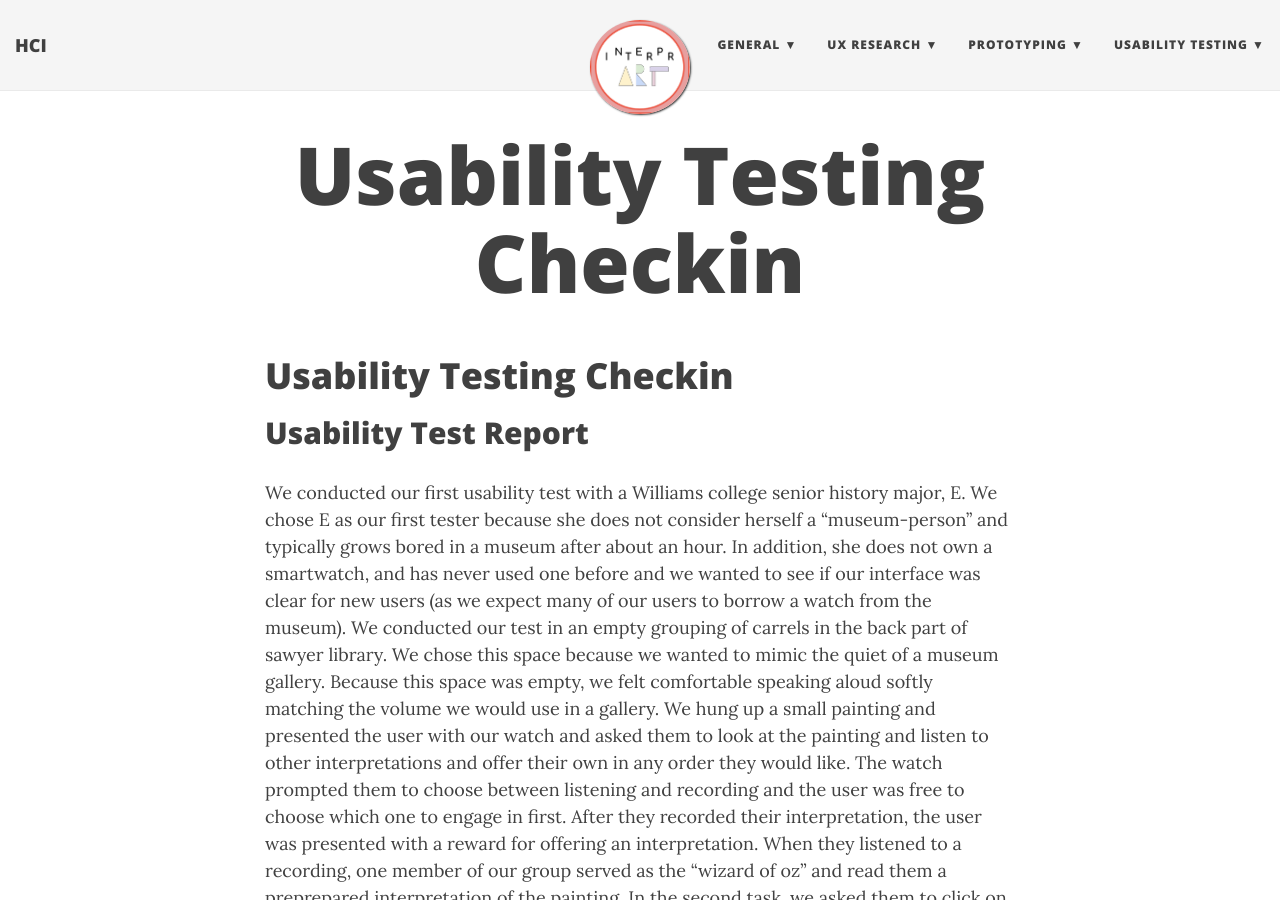
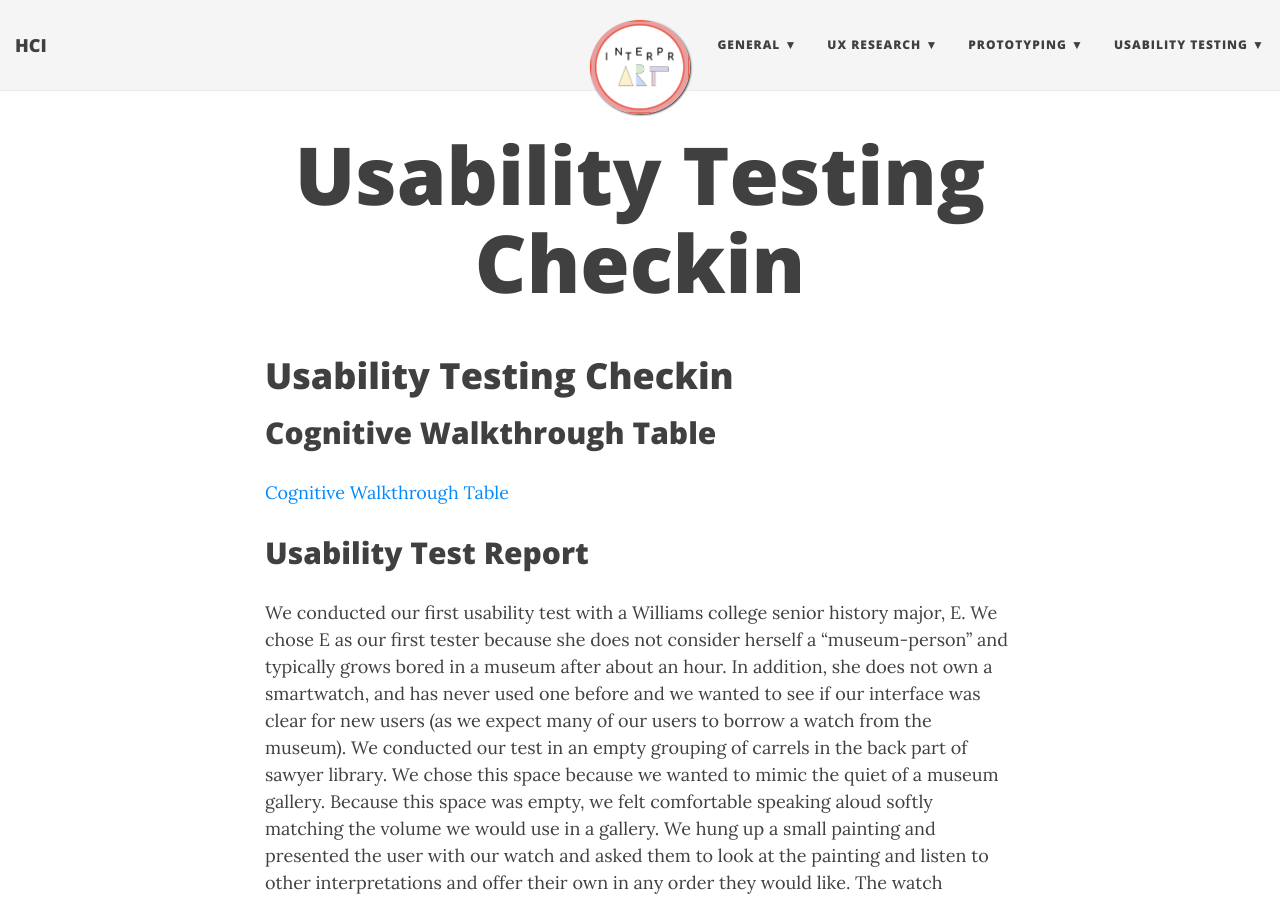
Before and after one commit to mc-mejia/HCIGroupProject, a Jekyll site: the page built from useTesting-CheckIn.md, in a window 1280 px wide and 900 px high. Built offline with Jekyll 4.4.1, drawn with Linux system fonts in a browser that asks for light colours; nearby versions of some CDN libraries; our own code applies the rules of GitHub Pages for plain Markdown files.

Commit message:
Update useTesting-CheckIn.md

```diff
--- a/useTesting-CheckIn.md
+++ b/useTesting-CheckIn.md
@@ -1,4 +1,8 @@
 # Usability Testing Checkin
+
+## Cognitive Walkthrough Table
+
+[Cognitive Walkthrough Table](/img/CognitiveTable.png)
 
 ## Usability Test Report
 
```
